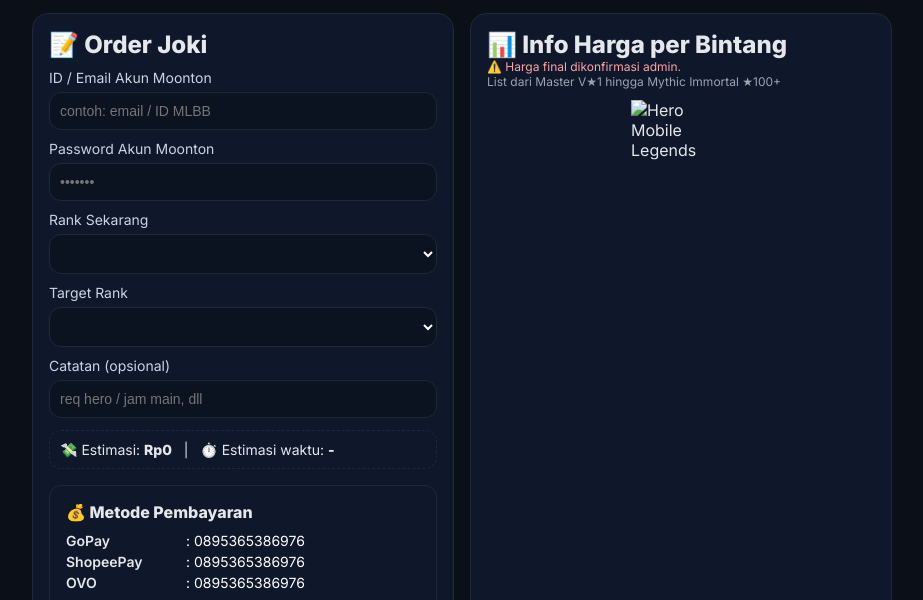
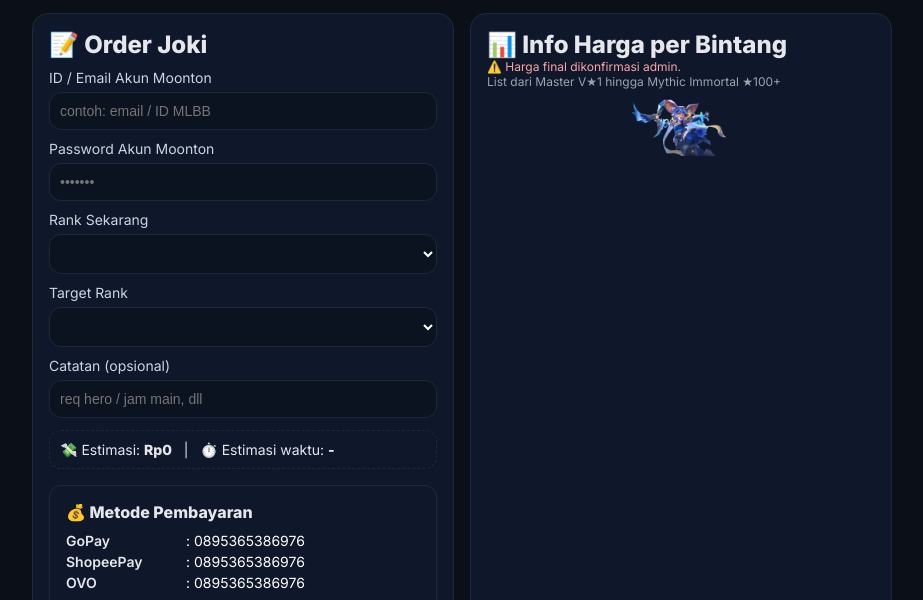
Before and after one commit to MarshallThe3rd/jokiml, a plain HTML site: page index.html in a window 1280 px wide. Shown: the part 182-782 px from the top of the page, without its empty margins (178-1101 px from the left). Drawn offline with Linux system fonts and the light colour scheme.

Commit message:
Update index.html

```diff
--- a/index.html
+++ b/index.html
@@ -78,7 +78,7 @@
         <p class="tiny">List dari Master V★1 hingga Mythic Immortal ★100+</p>
 
         <!-- Gambar hero (sesuaikan path & nama file) -->
-        <img src="img/nana.png" alt="Hero Mobile Legends" class="hero-img">
+        <img src="nana.png" alt="Hero Mobile Legends" class="hero-img">
       </aside>
     </main>
 
```
